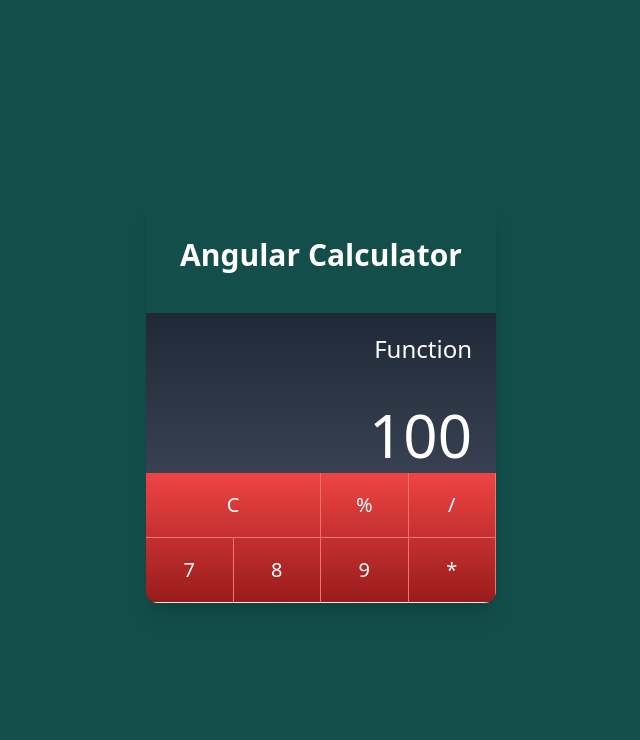
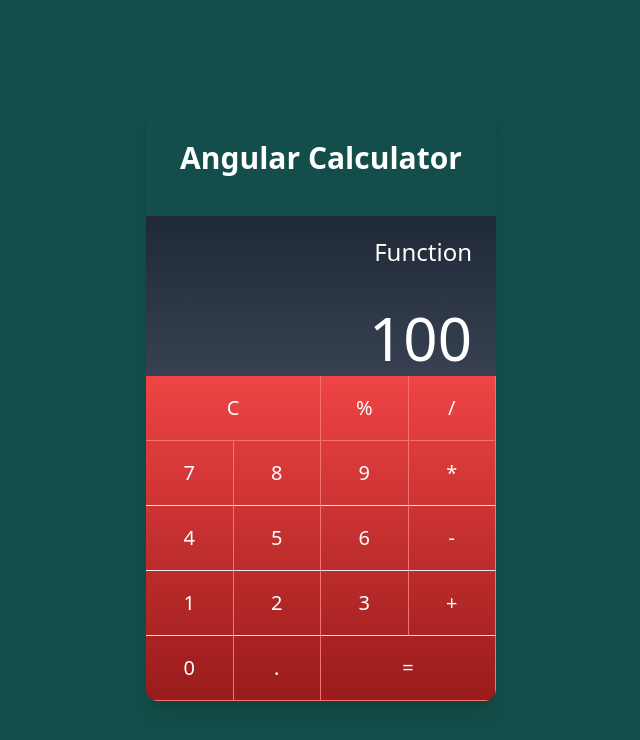
Before and after one commit to alexlato/ang-calculator, an Angular app: page / in a window 1280 px wide. Shown: the top 740 px of the page, without its empty margins (319-959 px from the left). Built offline with nearby package versions, Linux system fonts and the light colour scheme.

Commit message:
row buttons styling

```diff
--- a/src/app/app.component.html
+++ b/src/app/app.component.html
@@ -63,7 +63,7 @@
         <!-- number 7 button -->
         <div class="w-1/4 border-r border-b border-x-red-400">
           <button
-            class="w-full h-16 outline-none focus:outline-none hover:bg-opacity-20 text-white text-xl font-light"
+            class="w-full h-16 outline-none focus:outline-none hover:bg-red-600 hover:bg-opacity-50 text-white text-xl font-light"
           >
             7
           </button>
@@ -73,7 +73,7 @@
         <!-- number 8 button -->
         <div class="w-1/4 border-r border-b border-x-red-400">
           <button
-            class="w-full h-16 outline-none focus:outline-none hover:bg-opacity-20 text-white text-xl font-light"
+            class="w-full h-16 outline-none focus:outline-none hover:bg-red-600 hover:bg-opacity-50 text-white text-xl font-light"
           >
             8
           </button>
@@ -83,7 +83,7 @@
         <!-- number 9 button -->
         <div class="w-1/4 border-r border-b border-x-red-400">
           <button
-            class="w-full h-16 outline-none focus:outline-none hover:bg-opacity-20 text-white text-xl font-light"
+            class="w-full h-16 outline-none focus:outline-none hover:bg-red-600 hover:bg-opacity-50 text-white text-xl font-light"
           >
             9
           </button>
@@ -93,12 +93,138 @@
         <!-- multiplication button -->
         <div class="w-1/4 border-r border-b border-x-red-400">
           <button
-            class="w-full h-16 outline-none focus:outline-none hover:bg-opacity-20 text-white text-xl font-light"
+            class="w-full h-16 outline-none focus:outline-none hover:bg-red-600 hover:bg-opacity-50 text-white text-xl font-light"
           >
             *
           </button>
         </div>
-        <!-- end numltiplication button -->
+        <!-- end nmultiplication button -->
+      </div>
+
+      <!-- end of second row -->
+
+      <!-- start third button row -->
+
+      <div class="flex w-full">
+        <!-- number 4 button -->
+        <div class="w-1/4 border-r border-b border-x-red-400">
+          <button
+            class="w-full h-16 outline-none focus:outline-none hover:bg-red-600 hover:bg-opacity-50 text-white text-xl font-light"
+          >
+            4
+          </button>
+        </div>
+        <!-- end number 4 button -->
+
+        <!-- number 5 button -->
+        <div class="w-1/4 border-r border-b border-x-red-400">
+          <button
+            class="w-full h-16 outline-none focus:outline-none hover:bg-red-600 hover:bg-opacity-50 text-white text-xl font-light"
+          >
+            5
+          </button>
+        </div>
+        <!-- end number 5 button -->
+
+        <!-- number 6 button -->
+        <div class="w-1/4 border-r border-b border-x-red-400">
+          <button
+            class="w-full h-16 outline-none focus:outline-none hover:bg-red-600 hover:bg-opacity-50s text-white text-xl font-light"
+          >
+            6
+          </button>
+        </div>
+        <!-- end number 6 button -->
+
+        <!-- subtraction button -->
+        <div class="w-1/4 border-r border-b border-x-red-400">
+          <button
+            class="w-full h-16 outline-none focus:outline-none hover:bg-red-600 hover:bg-opacity-50s text-white text-xl font-light"
+          >
+            -
+          </button>
+        </div>
+        <!-- end subtraction button -->
+      </div>
+
+      <!-- end of third row -->
+
+      <!-- start fourth button row -->
+
+      <div class="flex w-full">
+        <!-- number 1 button -->
+        <div class="w-1/4 border-r border-b border-x-red-400">
+          <button
+            class="w-full h-16 outline-none focus:outline-none hover:bg-red-600 hover:bg-opacity-50s text-white text-xl font-light"
+          >
+            1
+          </button>
+        </div>
+        <!-- end number 1 button -->
+
+        <!-- number 2 button -->
+        <div class="w-1/4 border-r border-b border-x-red-400">
+          <button
+            class="w-full h-16 outline-none focus:outline-none hover:bg-red-600 hover:bg-opacity-50s text-white text-xl font-light"
+          >
+            2
+          </button>
+        </div>
+        <!-- end number 2 button -->
+
+        <!-- number 3 button -->
+        <div class="w-1/4 border-r border-b border-x-red-400">
+          <button
+            class="w-full h-16 outline-none focus:outline-none hover:bg-red-600 hover:bg-opacity-50s text-white text-xl font-light"
+          >
+            3
+          </button>
+        </div>
+        <!-- end number 3 button -->
+
+        <!-- addition button -->
+        <div class="w-1/4 border-r border-b border-x-red-400">
+          <button
+            class="w-full h-16 outline-none focus:outline-none hover:bg-red-600 hover:bg-opacity-50s text-white text-xl font-light"
+          >
+            +
+          </button>
+        </div>
+        <!-- end addition button -->
+      </div>
+
+      <!-- end of fourth row -->
+
+      <!-- fifth row -->
+      <div class="flex w-full">
+        <!-- zero button -->
+        <div class="flex w-1/4 border-r border-b border-red-400">
+          <button
+            class="w-full h-16 outline-none hover:bg-red-700 hover:bg-opacity-50 text-white text-xl font-light"
+          >
+            0
+          </button>
+        </div>
+        <!-- end zero button -->
+
+        <!-- decimal button -->
+        <div class="flex w-1/4 border-r border-b border-red-400">
+          <button
+            class="w-full h-16 outline-none hover:bg-red-700 hover:bg-opacity-50 text-white text-xl font-light"
+          >
+            .
+          </button>
+        </div>
+        <!-- equal button -->
+        <div class="w-2/4 border-r border-b border-red-400">
+          <button
+            class="w-full h-16 outline-none hover:bg-red-700 hover:bg-opacity-50 text-white text-xl font-light"
+          >
+            =
+          </button>
+        </div>
+        <!-- end equal button -->
+        <!-- end of fifth button row -->
       </div>
     </div>
   </div>
```
